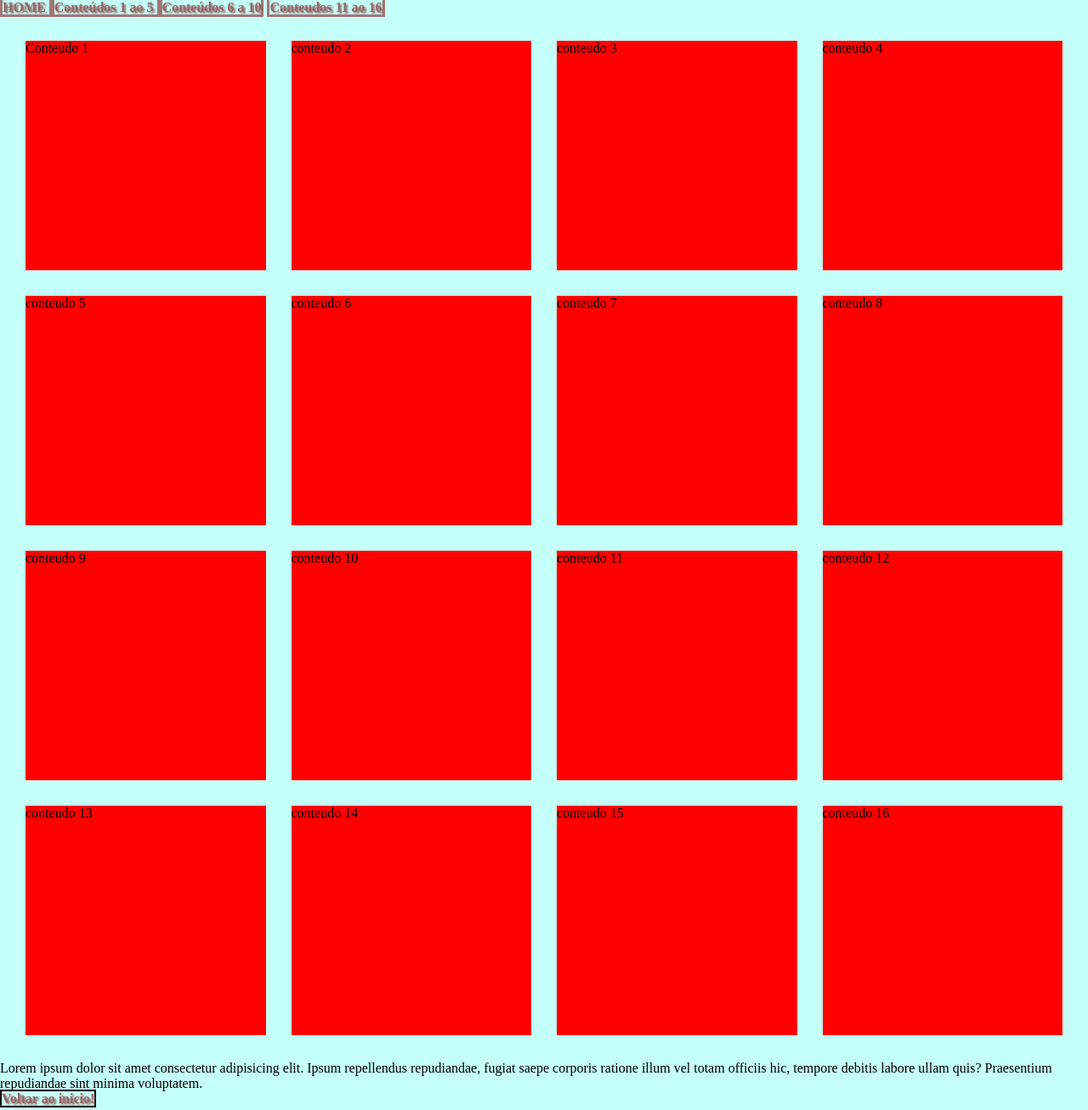
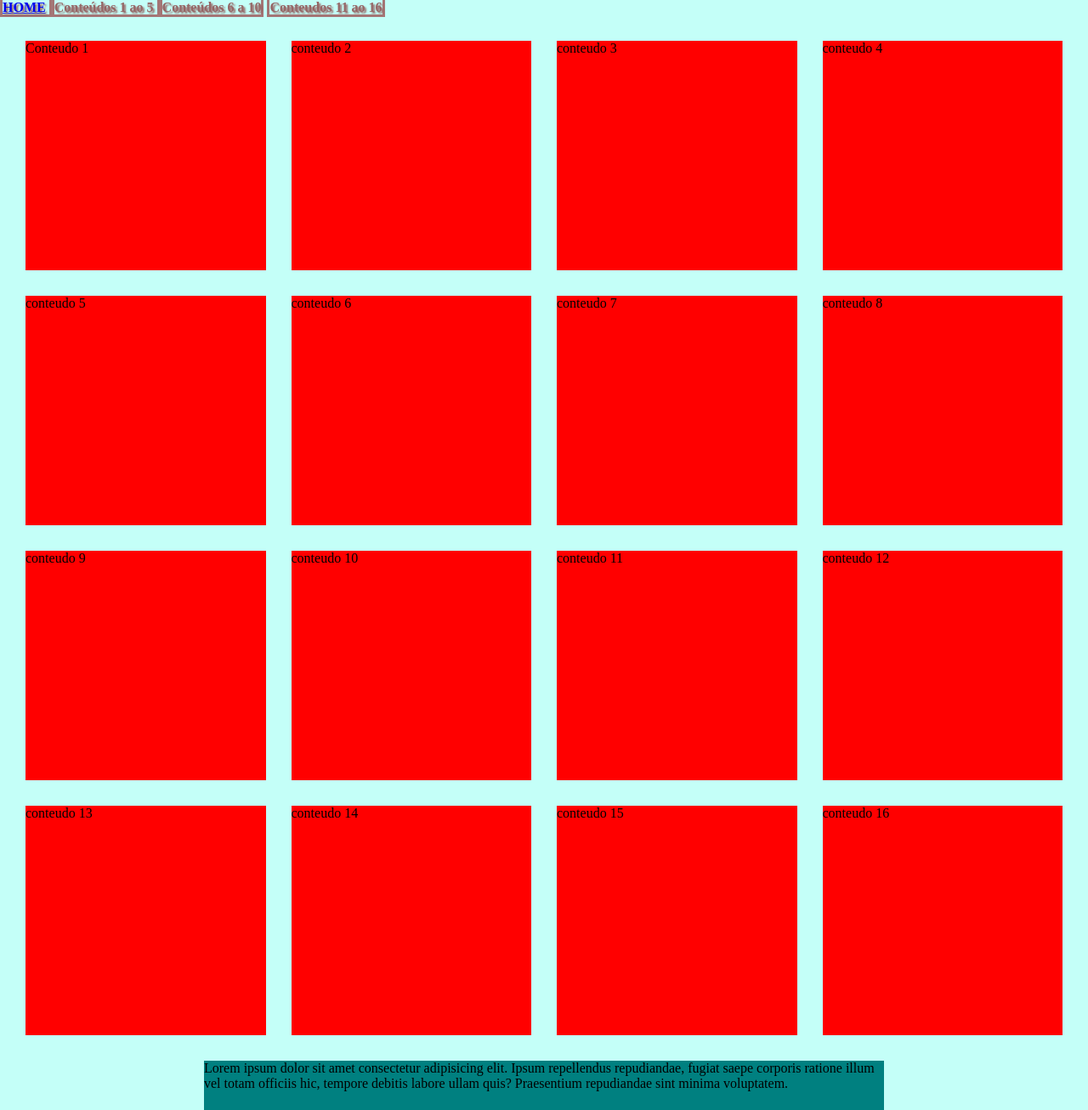
Before and after one commit to LucMate/HTML5-CSS3, a plain HTML site: page menu-index.html in a window 1280 px wide. Shown: the top 1306 px of the page at 85% size. Drawn offline with Linux system fonts and the light colour scheme.

Commit message:
Add files via upload
Menu simplificado, testando o aprendido até então 16.11.2022

```diff
--- a/menu-index.html
+++ b/menu-index.html
@@ -10,7 +10,7 @@
 <body>
 
     <div class="navbar" id="navbar">
-        <span class="edita-links">HOME </span>
+        <span class="edita-links"><a href="#lorem">HOME</a> </span>
         <a href="#conteudo-1" class="edita-links">Conteúdos 1 ao 5 </a>
         <a href="#conteudo-6" class="edita-links">Conteúdos 6 a 10</a>
         <a href="#conteudo-11" class="edita-links">Conteudos 11 ao 16</a>
--- a/menu-style.css
+++ b/menu-style.css
@@ -27,8 +27,37 @@ body{
     height: 100%;
     background: red;
 }
+
+.edita-links{
+    margin: 0 auto;
+    width: 100vh;
+    height: 100vh;
+    text-decoration: none;
+    font-weight: bold;
+    color: rgb(149, 101, 101);
+    text-shadow: 2px 2px 2px rgb(149, 101, 101);
+    border: 3px rgb(164, 118, 118) solid;
+    text-align: center;
+}
+
+.bttop {
+    position: absolute;
+    margin: 0 auto;
+    text-decoration: none;
+    border: 2px black solid;
+    color: rgb(149, 101, 101);
+    text-shadow: 2px 2px 2px rgb(149, 101, 101);
+    font-weight: bold;
+}
+.edita-lorem{
+    margin: 0 auto;
+    background: teal;
+    height: 100vh;
+    width: 100vh;
+}
+
 @media all and (max-width: 568px){
-    .grid .col{
+    .grid .col {
         width: 100%;
     }
 }
@@ -47,20 +76,3 @@ body{
         width: 25%;
     }
 }
-
-.edita-links{
-    text-decoration: none;
-    font-weight: bold;
-    color: rgb(149, 101, 101);
-    text-shadow: 2px 2px 2px rgb(149, 101, 101);
-    border: 3px rgb(164, 118, 118) solid;
-    text-align: center;
-}
-
-.bttop {
-    text-decoration: none;
-    border: 2px black solid;
-    color: rgb(149, 101, 101);
-    text-shadow: 2px 2px 2px rgb(149, 101, 101);
-    font-weight: bold;
-}
```
